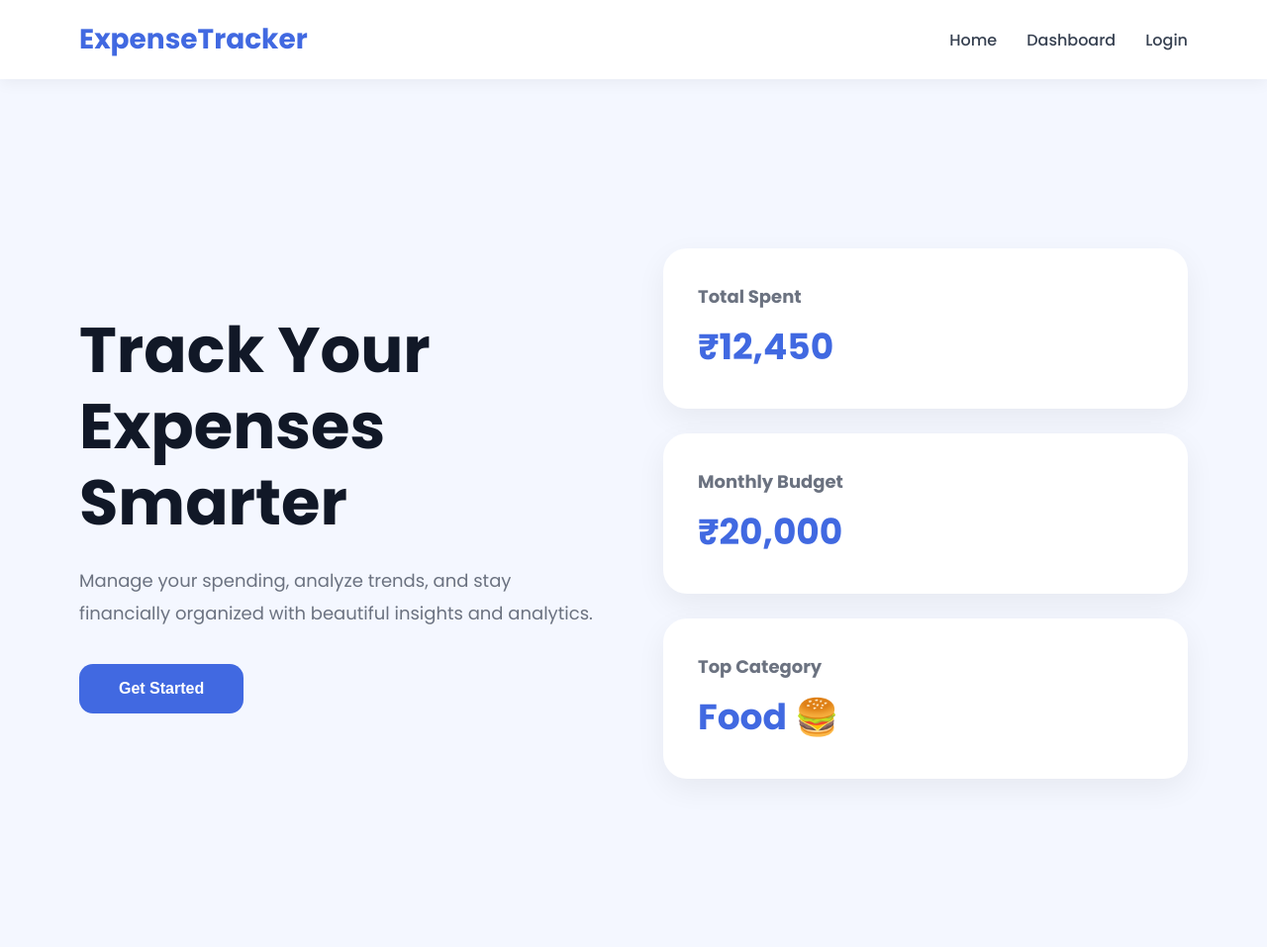
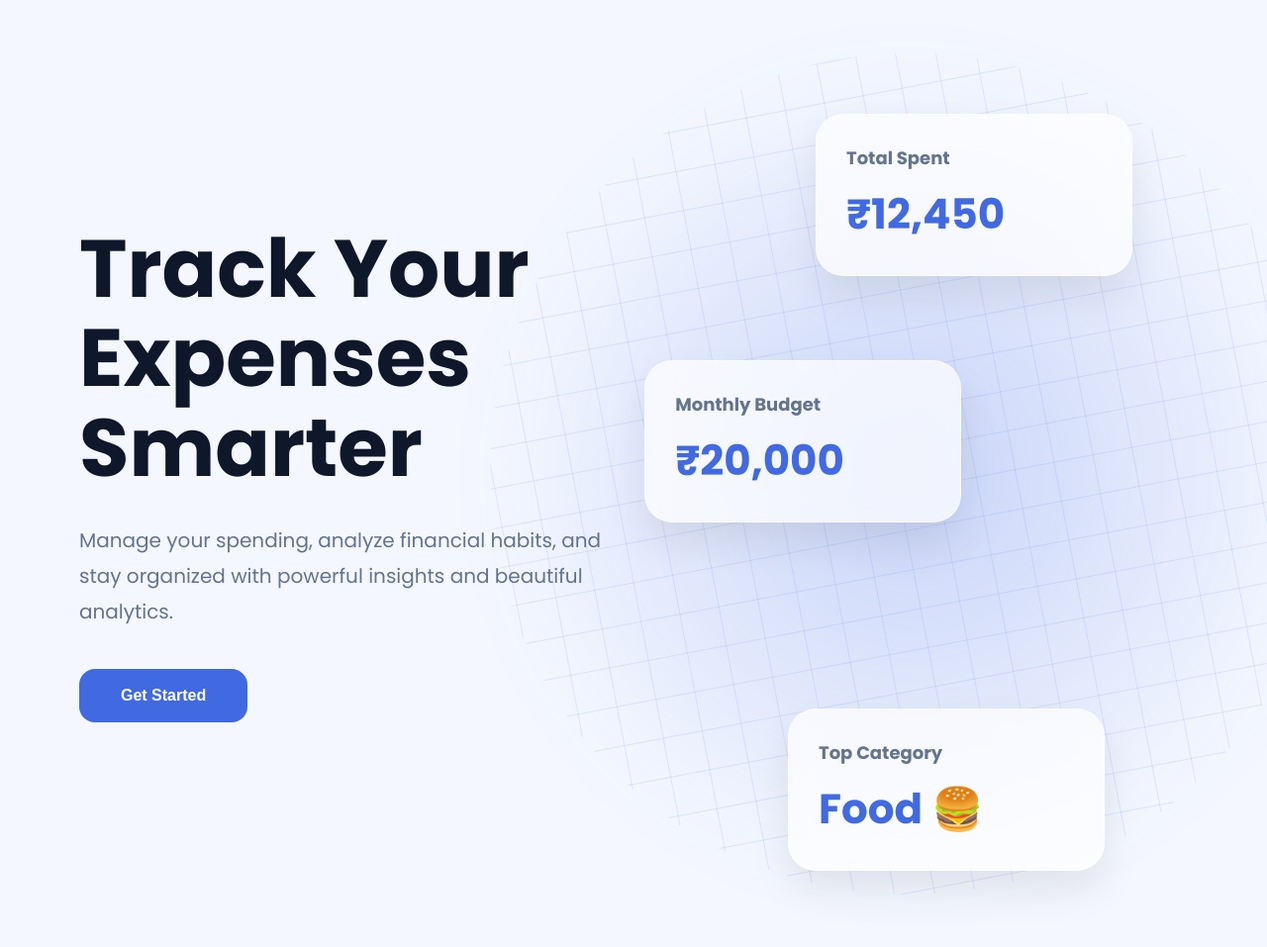
Before and after one commit to diyamarygeorge/smart_expense_tracker, a Django app: page / in a window 1280 px wide. Shown: the whole page at 99% size. Run offline with Django 5.2, Linux system fonts and the light colour scheme.

Commit message:
Updated landing page UI with animated grid layout

```diff
--- a/users/static/css/style.css
+++ b/users/static/css/style.css
@@ -10,15 +10,14 @@ body{
     font-family: 'Poppins', sans-serif;
     background: #f4f7ff;
     color: #111827;
+    overflow-x: hidden;
 }
 
 
-/* NAVBAR */
+/* HERO SECTION */
 
-.navbar{
-    width: 100%;
-    height: 80px;
-    background: white;
+.hero{
+    min-height: 100vh;
 
     display: flex;
     justify-content: space-between;
@@ -26,43 +25,9 @@ body{
 
     padding: 0 80px;
 
-    box-shadow: 0 4px 15px rgba(0,0,0,0.05);
-}
+    position: relative;
 
-.logo{
-    font-size: 28px;
-    font-weight: 700;
-    color: royalblue;
-}
-
-.nav-links{
-    display: flex;
-    gap: 30px;
-}
-
-.nav-links a{
-    text-decoration: none;
-    color: #374151;
-    font-weight: 500;
-    transition: 0.3s;
-}
-
-.nav-links a:hover{
-    color: royalblue;
-}
-
-
-/* HERO SECTION */
-
-.hero{
-    min-height: calc(100vh - 80px);
-
-    display: flex;
-    justify-content: space-between;
-    align-items: center;
-
-    padding: 80px;
-    gap: 60px;
+    overflow: hidden;
 }
 
 
@@ -70,29 +35,37 @@ body{
 
 .hero-content{
     flex: 1;
+    z-index: 2;
 }
 
 .hero-content h1{
-    font-size: 64px;
-    line-height: 1.2;
-    margin-bottom: 25px;
+    font-size: 82px;
+    line-height: 1.1;
 
-    color: #111827;
+    color: #0f172a;
+
+    margin-bottom: 30px;
+
+    max-width: 650px;
 }
 
 .hero-content p{
-    font-size: 18px;
-    color: #6b7280;
+    font-size: 20px;
+
+    color: #64748b;
 
     line-height: 1.8;
-    margin-bottom: 35px;
+
     max-width: 600px;
+
+    margin-bottom: 40px;
 }
 
 .hero-content button{
-    padding: 16px 40px;
+    padding: 18px 42px;
+
     border: none;
-    border-radius: 14px;
+    border-radius: 16px;
 
     background: royalblue;
     color: white;
@@ -106,32 +79,95 @@ body{
 }
 
 .hero-content button:hover{
-    transform: translateY(-3px);
+    transform: translateY(-4px);
 
     background: #2454d3;
 
-    box-shadow: 0 10px 25px rgba(65, 105, 225, 0.3);
+    box-shadow: 0 15px 35px rgba(65, 105, 225, 0.35);
 }
 
 
 /* RIGHT SIDE */
 
-.hero-card{
+.hero-right{
     flex: 1;
 
+    height: 100vh;
+
+    position: relative;
+
     display: flex;
-    flex-direction: column;
-    gap: 25px;
+    justify-content: center;
+    align-items: center;
 }
 
+
+/* GRID BACKGROUND */
+
+.grid-bg{
+    position: absolute;
+
+    width: 850px;
+    height: 850px;
+
+    border-radius: 50%;
+
+    background-image:
+    linear-gradient(rgba(65,105,225,0.12) 1px, transparent 1px),
+    linear-gradient(90deg, rgba(65,105,225,0.12) 1px, transparent 1px);
+
+    background-size: 40px 40px;
+
+    animation: rotateGrid 30s linear infinite;
+}
+
+
+/* BLUE GLOW */
+
+.grid-bg::before{
+    content: "";
+
+    position: absolute;
+    inset: 0;
+
+    border-radius: 50%;
+
+    background: radial-gradient(circle,
+    rgba(65,105,225,0.25),
+    transparent 70%);
+
+    filter: blur(40px);
+}
+
+
+/* FLOATING CARDS */
+
+.floating-cards{
+    position: relative;
+
+    width: 100%;
+    height: 100%;
+}
+
+
+/* CARD DESIGN */
+
 .card{
-    background: white;
+    position: absolute;
 
-    padding: 35px;
+    width: 320px;
 
-    border-radius: 24px;
+    padding: 30px;
 
-    box-shadow: 0 10px 30px rgba(0,0,0,0.06);
+    border-radius: 28px;
+
+    background: rgba(255,255,255,0.72);
+
+    backdrop-filter: blur(14px);
+
+    border: 1px solid rgba(255,255,255,0.4);
+
+    box-shadow: 0 20px 40px rgba(0,0,0,0.08);
 
     transition: 0.3s;
 }
@@ -142,31 +178,102 @@ body{
 
 .card h3{
     font-size: 18px;
-    color: #6b7280;
 
-    margin-bottom: 10px;
+    color: #64748b;
+
+    margin-bottom: 12px;
 }
 
 .card h2{
-    font-size: 36px;
+    font-size: 42px;
+
     color: royalblue;
+}
+
+
+/* CARD POSITIONS */
+
+
+
+.card1{
+    top: 12%;
+    right: 10%;
+}
+
+.card2{
+    top: 38%;
+    left: 2%;
+}
+
+.card3{
+    bottom: 8%;
+    right: 15%;
+}
+
+/* GRID ANIMATION */
+
+@keyframes rotateGrid{
+
+    from{
+        transform: rotate(0deg);
+    }
+
+    to{
+        transform: rotate(360deg);
+    }
 }
 
 
 /* RESPONSIVE */
 
-@media(max-width: 950px){
+@media(max-width: 1100px){
 
     .hero{
         flex-direction: column;
-        padding: 50px 30px;
+
+        padding: 60px 30px;
+    }
+
+    .hero-content{
+        text-align: center;
     }
 
     .hero-content h1{
-        font-size: 46px;
+        font-size: 58px;
     }
 
-    .navbar{
-        padding: 0 30px;
+    .hero-content p{
+        margin: auto;
+        margin-bottom: 40px;
+    }
+
+    .hero-right{
+        width: 100%;
+        height: 800px;
+    }
+
+    .card{
+        width: 280px;
     }
 }
+
+
+@media(max-width: 700px){
+
+    .hero-content h1{
+        font-size: 44px;
+    }
+
+    .hero-content p{
+        font-size: 17px;
+    }
+
+    .card{
+        width: 240px;
+        padding: 24px;
+    }
+
+    .card h2{
+        font-size: 32px;
+    }
+}
--- a/users/templates/home.html
+++ b/users/templates/home.html
@@ -11,7 +11,7 @@
 </head>
 <body>
 
-    <!-- NAVBAR -->
+    <!-- NAVBAR
     <nav class="navbar">
         <div class="logo">
             ExpenseTracker
@@ -23,42 +23,58 @@
             <a href="#">Login</a>
         </div>
     </nav>
+-->
 
 
     <!-- HERO SECTION -->
+    <!-- HERO SECTION -->
+
 <section class="hero">
 
+    <!-- LEFT CONTENT -->
+
     <div class="hero-content">
+
         <h1>
             Track Your Expenses Smarter
         </h1>
 
         <p>
-                Manage your spending, analyze trends,
-                and stay financially organized with
-                beautiful insights and analytics.
+            Manage your spending, analyze financial habits,
+            and stay organized with powerful insights and
+            beautiful analytics.
         </p>
 
         <button>
             Get Started
         </button>
+
     </div>
 
-        <div class="hero-card">
 
-            <div class="card">
+    <!-- RIGHT PANEL -->
+
+    <div class="hero-right">
+
+        <div class="grid-bg"></div>
+
+        <div class="floating-cards">
+
+            <div class="card card1">
                 <h3>Total Spent</h3>
                 <h2>₹12,450</h2>
             </div>
 
-            <div class="card">
+            <div class="card card2">
                 <h3>Monthly Budget</h3>
                 <h2>₹20,000</h2>
             </div>
 
-            <div class="card">
+            <div class="card card3">
                 <h3>Top Category</h3>
                 <h2>Food 🍔</h2>
+            </div>
+
         </div>
 
     </div>
```
Lines whose indentation alone changed are shown as unchanged.
